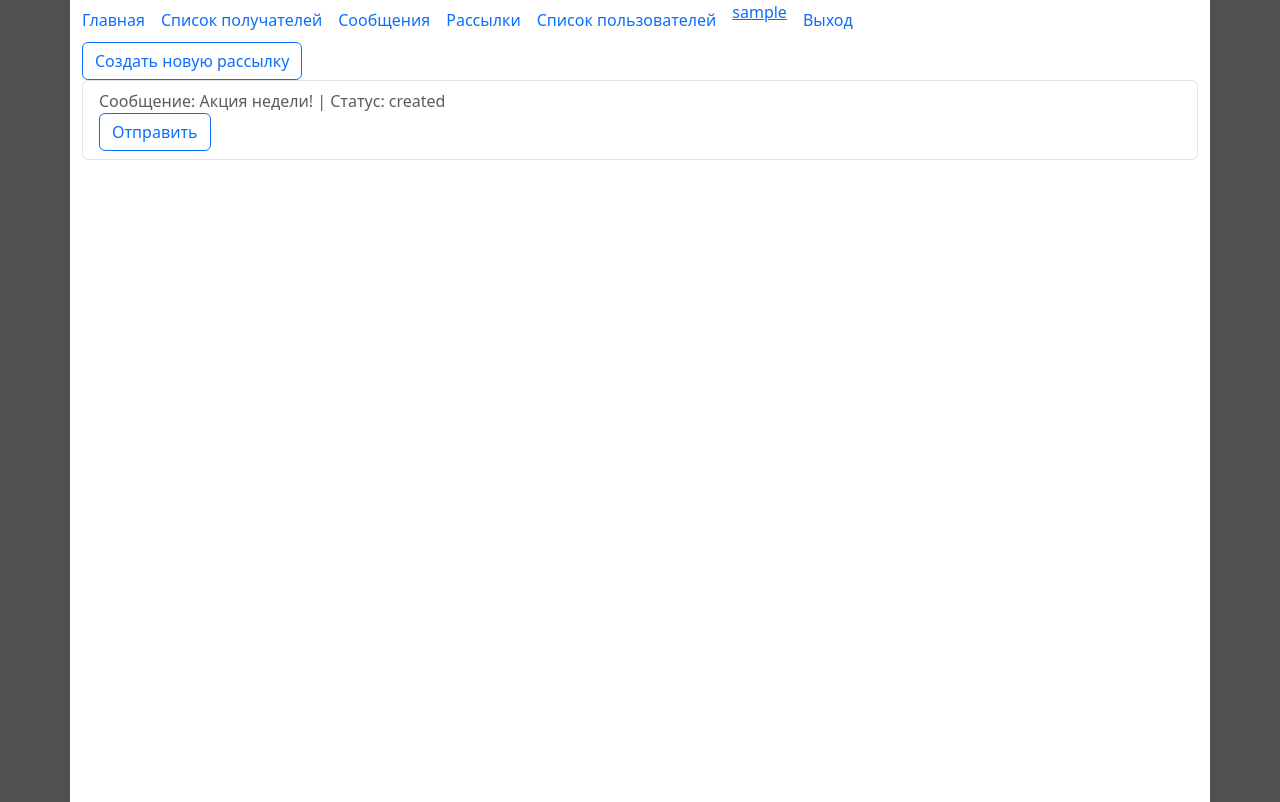
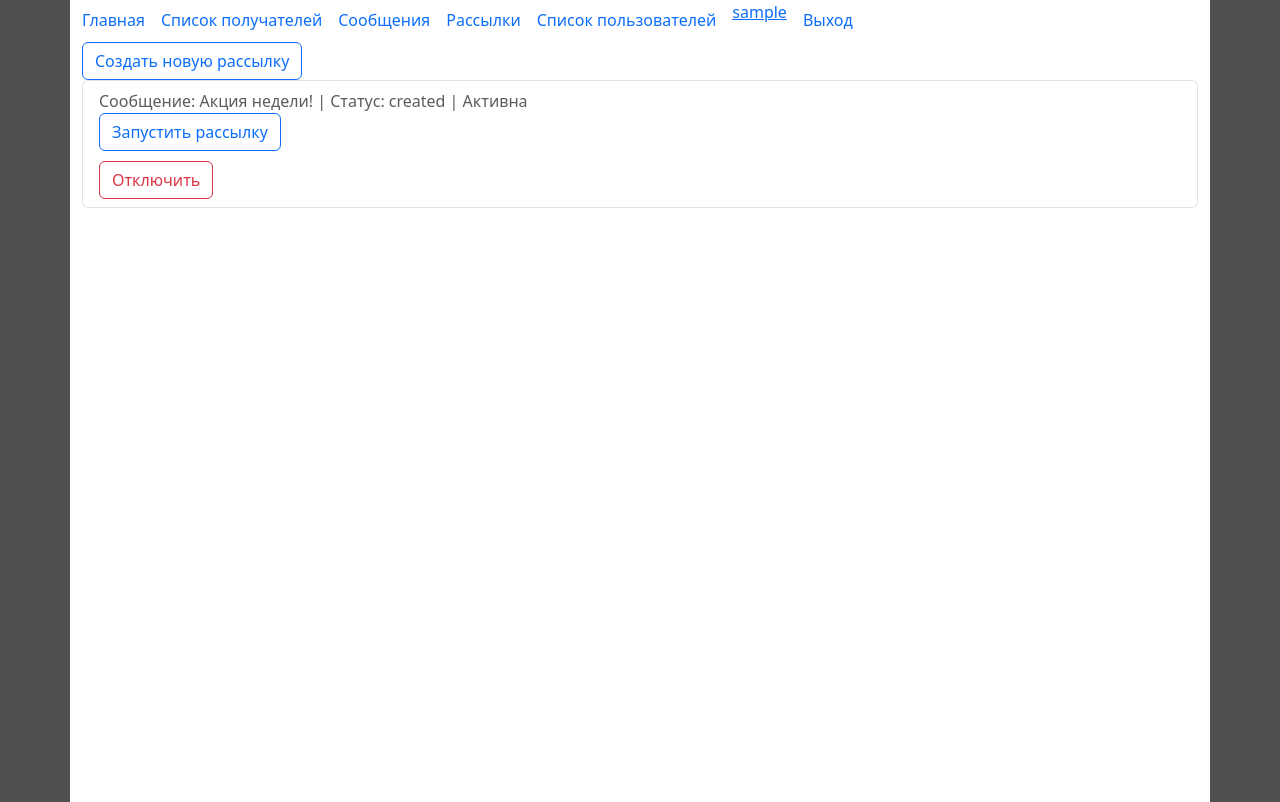
Before and after one commit to Arty525/DjangoCP, a Django app: page /mailing_list/list/ in a window 1280 px wide. Run offline with Django 5.2, Linux system fonts and the light colour scheme; a user stored in the database is signed in; data comes from the database, SQL or seed files in the repository; tables that the repository leaves empty hold one stand-in row (values such as "Sample post"); some libraries are stand-ins or nearby versions.

Commit message:
mailing list turn off perms ready

```diff
--- a/sender/models.py
+++ b/sender/models.py
@@ -1,5 +1,6 @@
 import os
 import smtplib
+from http.client import HTTPException
 
 from django.contrib.auth import user_logged_in
 from django.core.mail import send_mail
@@ -68,7 +69,7 @@ class MailingList(models.Model):
 
     def send(self):
         if not self.is_active:
-            raise
+            raise HTTPException('Вы не можете запустить рассылку т.к. она отключена менеджером')
         self.status = 'started'
         self.save()
 
--- a/sender/templates/sender/mailing_list/list.html
+++ b/sender/templates/sender/mailing_list/list.html
@@ -4,10 +4,22 @@
 <a href="{% url 'sender:add_mailing_list' %}" class="btn btn-outline-primary">Создать новую рассылку</a>
 <div class="list-group">
   {% for mailing_list in mailing_lists %}
-  <a href="{% url 'sender:mailing_list' mailing_list.pk %}" class="list-group-item list-group-item-action">Сообщение: {{ mailing_list.message }} | Статус: {{ mailing_list.status }} <form method="post" action="{% url 'sender:run_send' mailing_list.pk %}">
-    {% csrf_token %}
-    <button type="submit" class="btn btn-outline-primary">Отправить</button>
-  </form></a>
+  <a href="{% url 'sender:mailing_list' mailing_list.pk %}" class="list-group-item list-group-item-action">Сообщение: {{ mailing_list.message }} | Статус: {{ mailing_list.status }} | {% if mailing_list.is_active %}Активна{% else %}Отключена{% endif %}
+    <form method="post" action="{% url 'sender:run_send' mailing_list.pk %}">
+      {% csrf_token %}
+      <button type="submit" class="btn btn-outline-primary">Запустить рассылку</button>
+    </form>
+      {% if perms.sender.can_turn_off %}
+    <form method="post" action="{% url 'sender:turn_off' mailing_list.pk %}" style="padding-top: 10px">
+        {% csrf_token %}
+        {% if mailing_list.is_active %}
+        <button type="submit" class="btn btn-outline-danger">Отключить</button>
+        {% else %}
+        <button type="submit" class="btn btn-outline-success">Включить</button>
+        {% endif %}
+      </form>
+      {% endif %}
+  </a>
   {% endfor %}
 </div>
 {% endblock %}
--- a/sender/urls.py
+++ b/sender/urls.py
@@ -3,7 +3,8 @@ from django.conf import settings
 from django.conf.urls.static import static
 from .views import MailingListView, RecipientCreateView, RecipientListView, RecipientView, RecipientDeleteView, \
     MessageCreateView, MessageUpdateView, MessageDeleteView, MessageListView, MessageDetailView, RecipientUpdateView, \
-    MailingListUpdateView, MailingListDeleteView, MailingListCreateView, MailingListsListView, MailingListDetailView, RunSend
+    MailingListUpdateView, MailingListDeleteView, MailingListCreateView, MailingListsListView, MailingListDetailView, \
+    RunSend, ChangeMailingListStatus
 
 app_name = 'sender'
 
@@ -29,5 +30,6 @@ urlpatterns = [
     path('mailing_list/add/', MailingListCreateView.as_view(), name='add_mailing_list' ),
     path('mailing_list/<int:pk>', MailingListDetailView.as_view(), name='mailing_list' ),
     path('mailing_list/<int:pk>/run_send', RunSend.as_view(), name='run_send'),
+    path('mailing_list/<int:pk>/turn_off', ChangeMailingListStatus.as_view(), name='turn_off'),
 
 ] + static(settings.MEDIA_URL, document_root=settings.MEDIA_ROOT) + static(settings.STATIC_URL, document_root=settings.STATIC_ROOT)
--- a/sender/views.py
+++ b/sender/views.py
@@ -3,7 +3,7 @@ from pathlib import Path
 from urllib import request
 
 from django.contrib.auth.mixins import LoginRequiredMixin
-from django.http import HttpResponse
+from django.http import HttpResponse, HttpResponseForbidden
 from django.shortcuts import render, get_list_or_404, get_object_or_404, redirect
 from django.urls import reverse_lazy
 from django.views import View
@@ -163,3 +163,13 @@ class RunSend(LoginRequiredMixin, View):
         mailing_list = get_object_or_404(MailingList, id=self.kwargs['pk'])
         result = mailing_list.send()
         return redirect(self.success_url)
+
+
+class ChangeMailingListStatus(LoginRequiredMixin, View):
+    def post(self, request, pk):
+        mailing_list = get_object_or_404(MailingList, id=pk)
+        if request.user.has_perm('sender.can_turn_off') or mailing_list.user == request.user:
+            mailing_list.is_active = not mailing_list.is_active
+            mailing_list.save()
+            return redirect(reverse_lazy('sender:mailing_lists'))
+        return HttpResponseForbidden('У вас нет прав для отключения этой рассылки')
```
